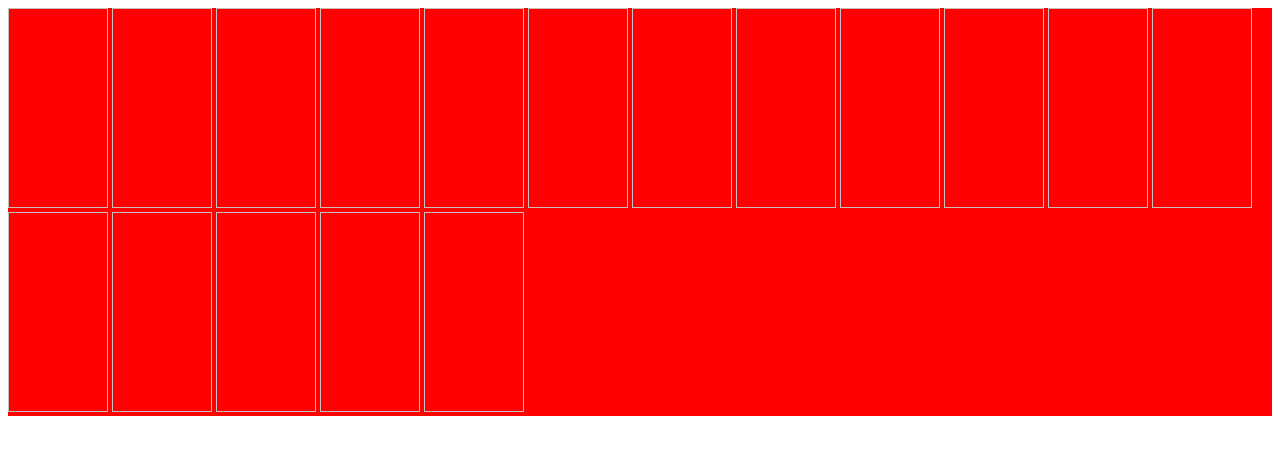
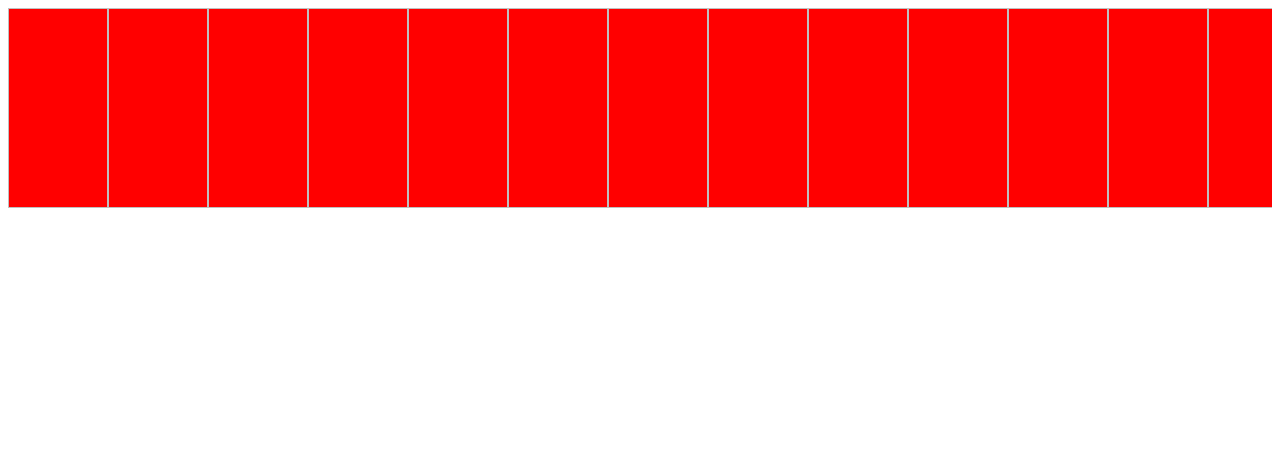
Before and after one commit to francesca-palladino/blog.svoltastudenti.it, a Jekyll site: the page it/associati.html, which Jekyll copies as it is, in a window 1280 px wide. Shown: the top 455 px of the page. Built offline with Jekyll 4.4.1, drawn with Linux system fonts in a browser that asks for light colours.

Commit message:
Update associati.html

```diff
--- a/it/associati.html
+++ b/it/associati.html
@@ -5,9 +5,6 @@
         width: 100%;
         overflow-x: auto;
         overflow-y: hidden;
-        display: flex;
-        flex-direction: row;
-        flex-wrap: nowrap;
         background-color: red;
         perspective: 50px;
       }
@@ -15,6 +12,9 @@
       #wrapper > #list {
         transform: translateZ(0px);
         transition: transform 500ms;
+        display: flex;
+        flex-direction: row;
+        flex-wrap: nowrap;
       }
 
       #wrapper > #list:hover {
```
